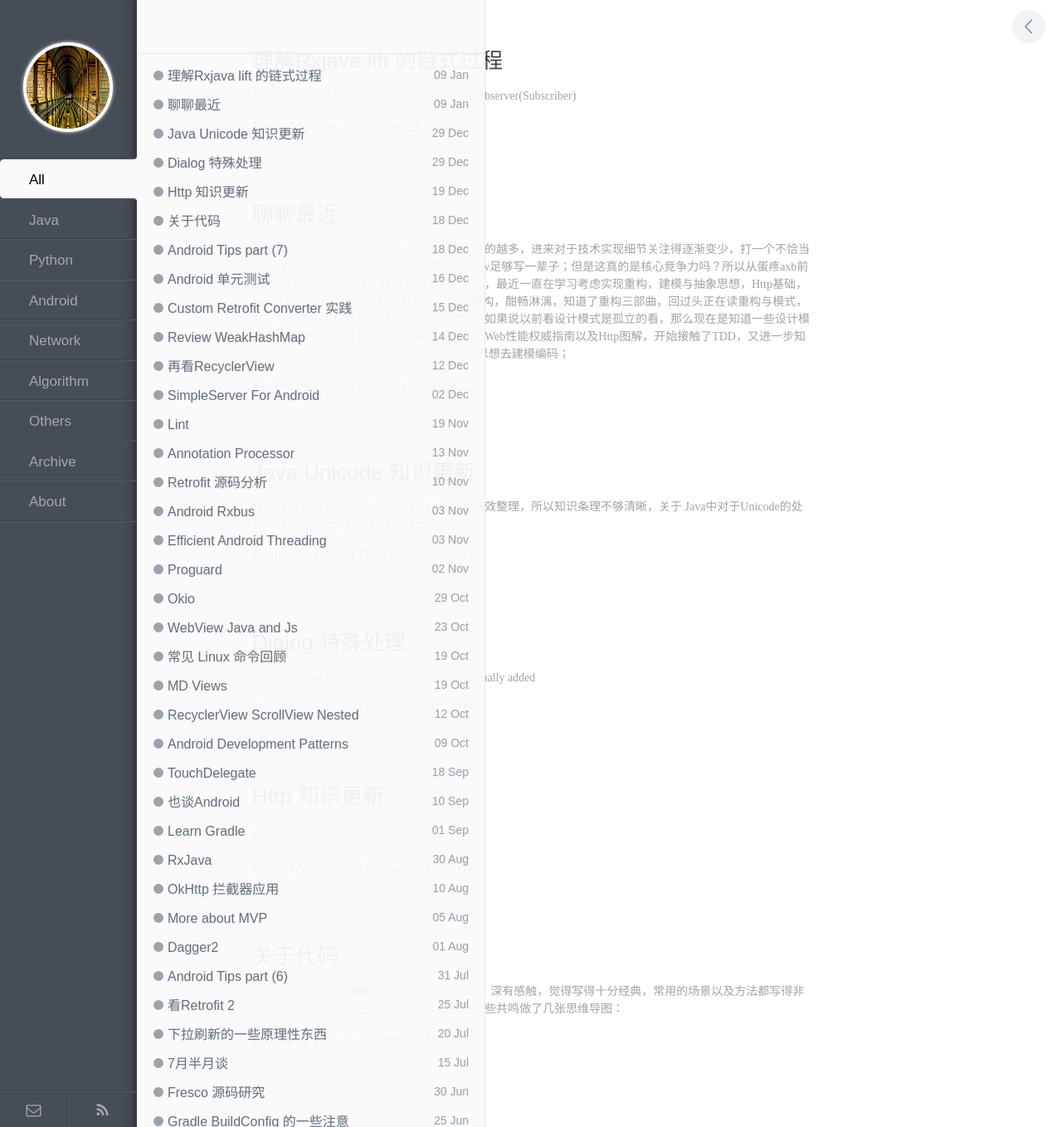
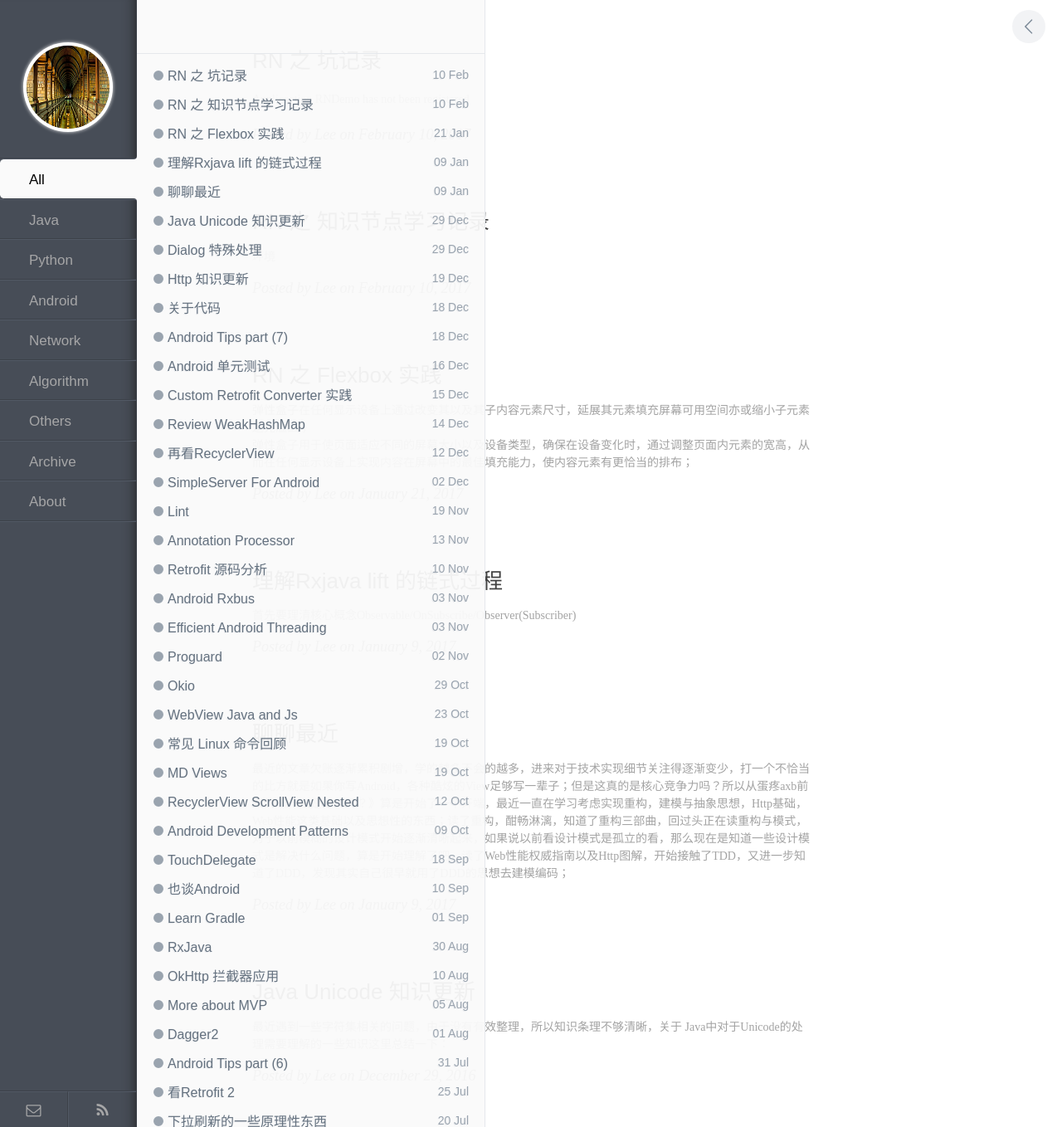
Before and after one commit to enlipan/enlipan.github.io, a Jekyll site: the page built from index.html, in a window 1280 px wide. Shown: the whole page at 83% size. Built offline with Jekyll 4.4.1, drawn with Linux system fonts in a browser that asks for light colours; nearby versions of some CDN libraries; the list of posts is cut into pages by our own code; comment, search, counter and statistics services are not loaded.

Commit message:
post pages reactnative pages

```diff
--- /dev/null
+++ b/_posts/2017-01-21-rn-flexbox.md
@@ -0,0 +1,39 @@
+---
+layout: post
+title:  RN 之 Flexbox 实践
+category: android
+keywords: [improvement,android,css]
+---
+
+弹性盒子在任何显示设备上通过改变其以及其子内容元素尺寸，延展其元素填充屏幕可用空间亦或缩小子元素避免溢出；
+弹性盒子用于使页面适应不同的屏幕大小以及设备类型，确保在设备变化时，通过调整页面内元素的宽高，从而在任何显示设备上实现内容在屏幕中的最佳填充能力，使内容元素有更恰当的排布；
+
+
+弹性盒子：
+
+*  容器 container
+*  弹性 item
+*  轴：主轴 | 次轴
+*  主轴：item沿其排列的的轴
+*  垂直于主轴的轴为侧轴
+*  方向
+*  行
+*  尺寸
+
+
+属性：
+
+*  方向(确定了弹性元素排列的方向) | flex-direction : row | row-reverse | column | column-reverse
+*  流(设置“flex-direction”和“flex-wrap”的简写，可以同时定义主轴和侧轴) | flex-flow : row | nowrap
+*  换行(控制了容器为单行还是多行。并且定义了侧轴的方向，新行将沿侧轴方向堆砌) | flex-wrap : nowrap | wrap | wrap-reverse
+*  元素顺序(通过将这些元素分配到序数分组来控制它们出现的顺序) | order : 0
+*  主轴对齐方式 “justify-content”属性将弹性元素沿容器主轴方向对齐
+*  次轴对齐方式 “align-items”设置弹性元素在容器侧轴上的对齐方式
+
+
+
+---
+
+Quote:
+
+[使用 CSS 弹性盒子](https://developer.mozilla.org/zh-CN/docs/Web/CSS/CSS_Flexible_Box_Layout/Using_CSS_flexible_boxes)
--- /dev/null
+++ b/_posts/2017-02-10-rn-learn-notes.md
@@ -0,0 +1,63 @@
+---
+layout: post
+title:  RN 之 知识节点学习记录
+category: android
+keywords: [improvement,android,css]
+---
+
+
+环境
+
+编译器
+
+FirstDemo
+
+组件 propers
+
+组件 state
+
+样式 :
+
+>  样式名基本上是遵循了web上的CSS的命名，只是按照JS的语法要求使用了驼峰命名法，例如将background-color改为backgroundColor
+
+组件大小： 固定大小与 弹性Flex大小
+
+>  针对 Flex大小：
+组件能够撑满剩余空间的前提是其父容器的尺寸不为零。如果父容器既没有固定的width和height，也没有设定大于0的flex值，则父容器的尺寸为零。其子组件如果使用了flex，是无法显示的，但若组件设置固定大小则可以显示
+
+Flex布局：
+
+>  主轴:Flex Direction
+>  子元素沿主轴排列方式:Justify Content
+>  子元素沿着次轴排列方式：Align Items
+
+TextInput:
+
+ScrollView:
+
+> 放置在ScollView中的所有组件都会被渲染，哪怕有些组件因为内容太长没有出现在屏幕中，也依旧被渲染了，这代表着没有显示的组件也消耗了系统资源
+
+ListView：
+
+>  对于多项数据而言，放置在ScrollView中的组件都会被立即渲染，而ListView会优先渲染显示在屏幕中的组件；
+
+网络相关：
+
+>  获取数据： Fetch
+>  处理返回数据：
+>  网络库： XMLHttpRequest(Ajax)
+>  全双工WebSocket：
+
+导航（Navigator）：
+
+>  场景： 场景简单来说其实就是一个全屏的React组件。与之相对的是单个的Text、Image又或者是你自定义的什么组件，仅仅占据页面中的一部分。
+
+
+
+---
+
+Quote：
+
+[RN 中文文档](http://reactnative.cn/docs/0.41/integration-with-existing-apps.html#content)
+
+[RN Doc - 带效果图](https://facebook.github.io/react-native/docs/getting-started.html)
--- /dev/null
+++ b/_posts/2017-02-10-rn-problems.md
@@ -0,0 +1,19 @@
+---
+layout: post
+title:  RN 之 坑记录
+category: android
+keywords: [improvement,android,css]
+---
+
+#### Applicaction RNDemo has not been registered
+
+问题描述：
+
+Invariant Violation:Applicaction 项目名 has not been registered.This is either due to a require() error during initialization or failure to call AppRegistry.registerCommponent.
+
+Fixed：
+
+针对不同的Case有不同解决方案：
+
+1. 针对运行多个Rn项目引起的问题关闭Node，重新运行当前要运行的项目即可解决
+2. 针对 js中注册的项目名称与 src 代码中项目名称不一致的问题则需要修改统一即可 —— [React-Native坑1](http://www.jianshu.com/p/82a09063e61c)
```
Also changed, not shown: _posts/2016-12-15-custom-retrofit-converter.md (+4 -0 lines), _posts/2016-12-18-android-tips-7.md (+5 -0 lines).
